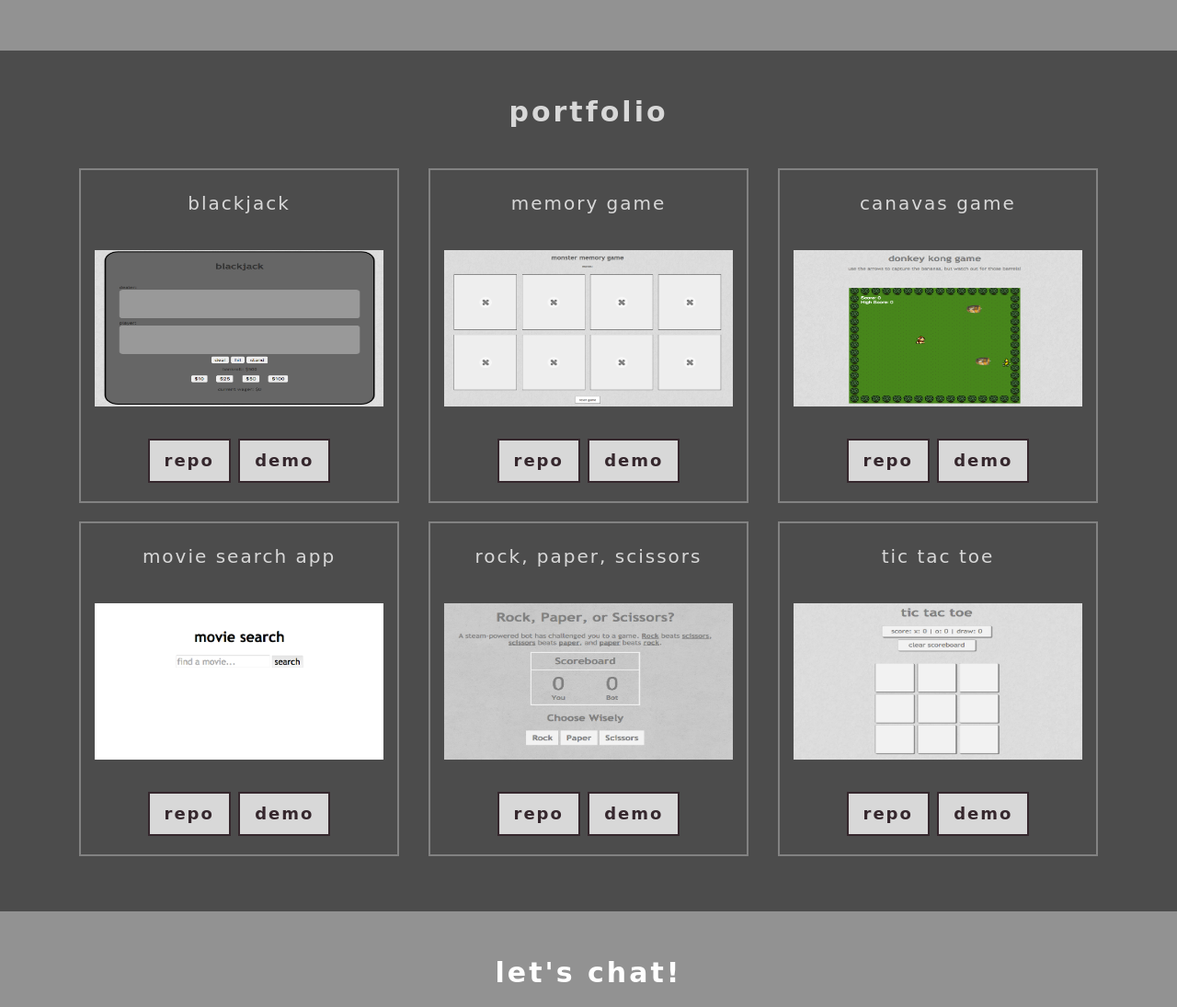
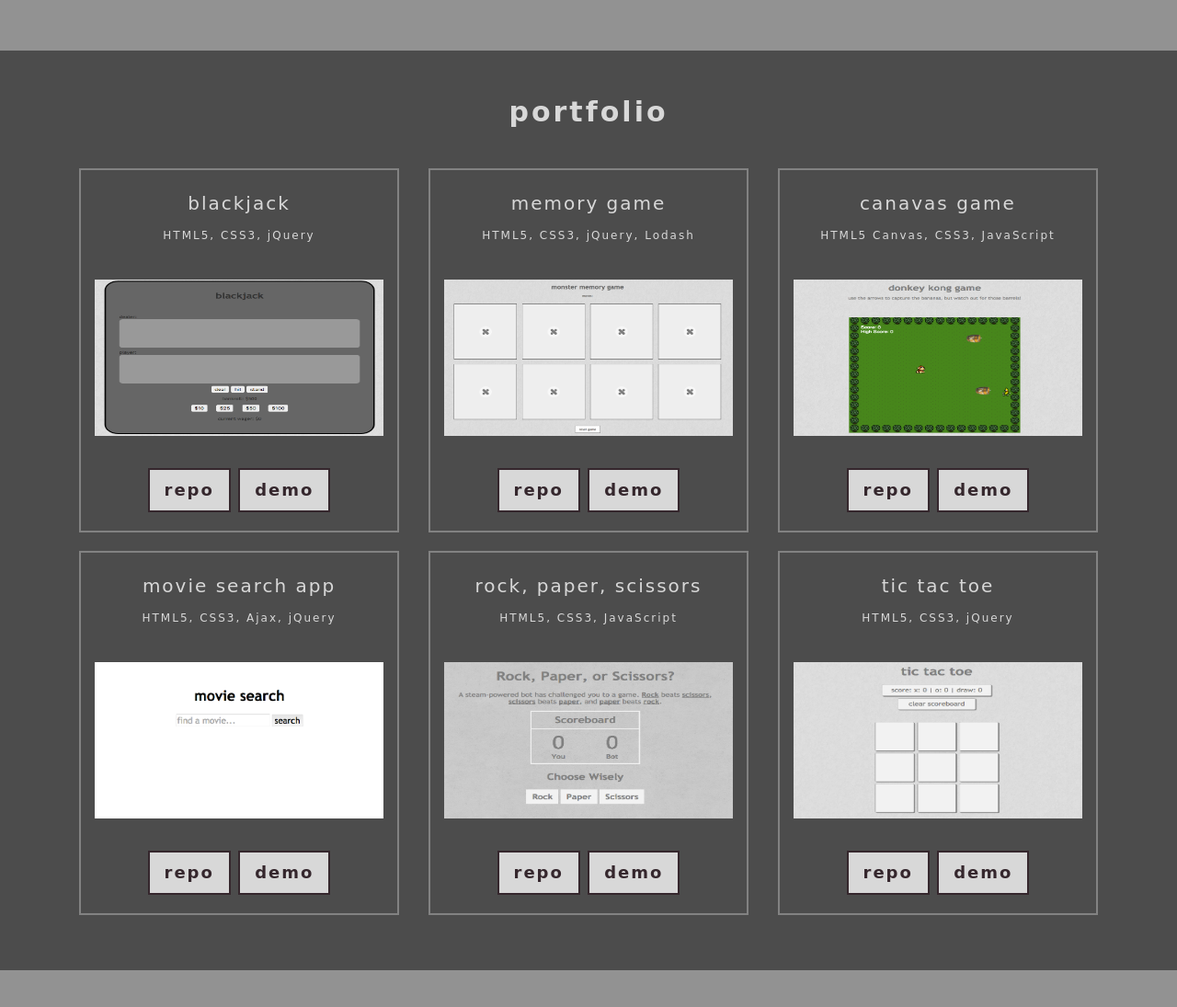
Before and after one commit to csdaniel17/portfolio, a PHP site: page / in a window 1280 px wide. Shown: the part 1337-2432 px from the top of the page at 92% size. Run offline with PHP 8.4, Linux system fonts and the light colour scheme; some libraries are stand-ins or nearby versions; some web fonts are replaced.

Commit message:
add description to projects

```diff
--- a/css/grayscale.css
+++ b/css/grayscale.css
@@ -31,6 +31,11 @@ p {
   margin: 20px;
   font-size: 18px;
   line-height: 1.5;
+}
+
+.tools {
+  font-size: 12px;
+  text-transform: none;
 }
 
 @media(min-width:768px) {
--- a/index.html
+++ b/index.html
@@ -119,42 +119,42 @@
           </div>
           <div class="col-md-4 text-center">
             <div class="portfolio-box">
-              <p>blackjack</p>
+              <p>blackjack<br><span class="tools">HTML5, CSS3, jQuery</span></p>
               <img src="img/blackjack.png" class="img-responsive" alt="blackjack" />
               <p><a href="https://github.com/csdaniel17/blackjack" class="btn btn-default btn-lg" target="_blank">repo</a>  <a href="http://danielblackjack.surge.sh/" class="btn btn-default btn-lg" target="_blank">demo</a></p>
             </div>
           </div>
           <div class="col-md-4 text-center">
             <div class="portfolio-box">
-              <p>memory game</p>
+              <p>memory game<br><span class="tools">HTML5, CSS3, jQuery, Lodash</span></p>
               <img src="img/memorygame.png" class="img-responsive" alt="memorygame" />
               <p><a href="https://github.com/csdaniel17/memory-game" class="btn btn-default btn-lg" target="_blank">repo</a>  <a href="http://danielmemorygame.surge.sh/" class="btn btn-default btn-lg" target="_blank">demo</a></p>
             </div>
           </div>
           <div class="col-md-4 text-center">
             <div class="portfolio-box">
-              <p>canavas game</p>
+              <p>canavas game<br><span class="tools">HTML5 Canvas, CSS3, JavaScript</span></p>
               <img src="img/canvasgame.png" class="img-responsive" alt="canvasgame" />
               <p><a href="https://github.com/csdaniel17/canvas-game" class="btn btn-default btn-lg" target="_blank">repo</a>  <a href="http://danielcanvasgame.surge.sh/" class="btn btn-default btn-lg" target="_blank">demo</a></p>
             </div>
           </div>
           <div class="col-md-4 text-center">
             <div class="portfolio-box">
-              <p>movie search app</p>
+              <p>movie search app<br><span class="tools">HTML5, CSS3, Ajax, jQuery</span></p>
               <img src="img/moviesearch.png" class="img-responsive" alt="moviesearch" />
               <p><a href="https://github.com/csdaniel17/movie-app" class="btn btn-default btn-lg" target="_blank">repo</a>  <a href="http://danielmovieapp.surge.sh/" class="btn btn-default btn-lg" target="_blank">demo</a></p>
             </div>
           </div>
           <div class="col-md-4 text-center">
             <div class="portfolio-box">
-              <p>rock, paper, scissors</p>
+              <p>rock, paper, scissors<br><span class="tools">HTML5, CSS3, JavaScript</span></p>
               <img src="img/rockpaperscissors.png" class="img-responsive" alt="rockpaperscissors" />
               <p><a href="https://github.com/csdaniel17/rock-paper-scissors" class="btn btn-default btn-lg" target="_blank">repo</a>  <a href="http://danielrockpaperscissors.surge.sh/" class="btn btn-default btn-lg" target="_blank">demo</a></p>
             </div>
           </div>
           <div class="col-md-4 text-center">
             <div class="portfolio-box">
-              <p>tic tac toe</p>
+              <p>tic tac toe<br><span class="tools">HTML5, CSS3, jQuery</span></p>
               <img src="img/tictactoe.png" class="img-responsive" alt="tictactoe" />
               <p><a href="https://github.com/csdaniel17/tic-tac-toe" class="btn btn-default btn-lg" target="_blank">repo</a>  <a href="http://danieltictactoe.surge.sh/" class="btn btn-default btn-lg" target="_blank">demo</a></p>
             </div>
```
